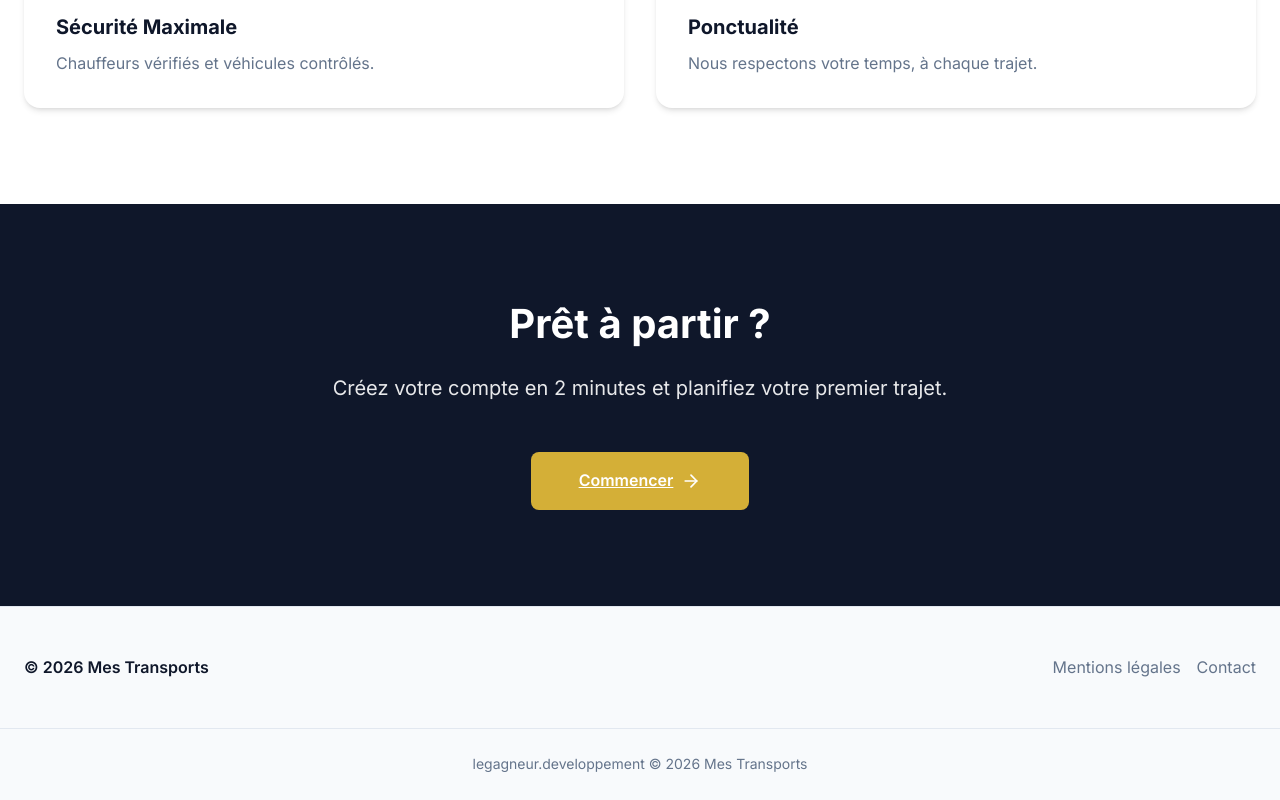
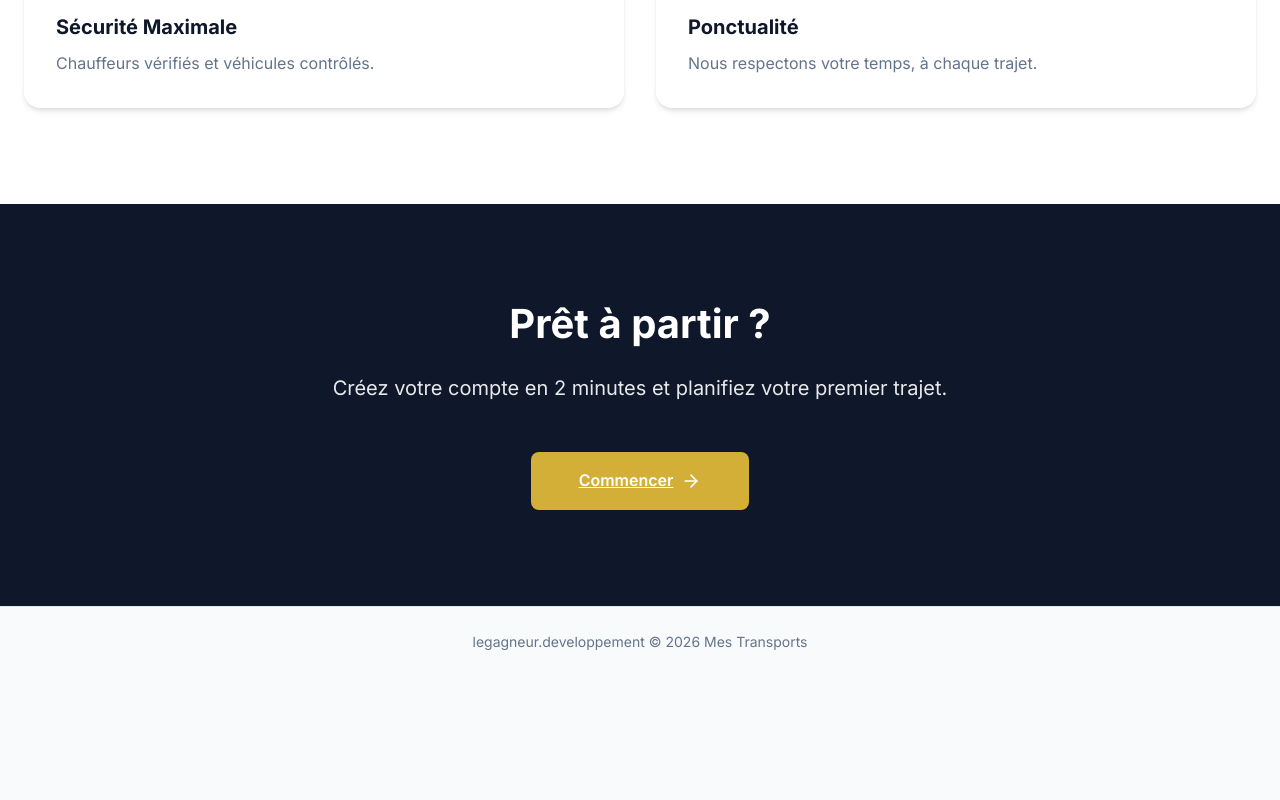
Before and after one commit to legagneurdeveloppement-create/mes-transports-2026, a React (Vite) app: page / in a window 1280 px wide. Shown: the part 1100-1900 px from the top of the page. After the commit the page ends 1777 px from the top, so only its background shows below. Built offline with nearby package versions, Linux system fonts and the light colour scheme; no server answers.

Commit message:
Fix: Remove duplicate footer

```diff
--- a/src/pages/Landing.jsx
+++ b/src/pages/Landing.jsx
@@ -74,15 +74,7 @@ export default function Landing() {
                 </div>
             </section>
 
-            <footer style={{ padding: '3rem 0', background: 'var(--bg)', borderTop: '1px solid #e2e8f0', marginTop: 'auto' }}>
-                <div className="container flex justify-between items-center">
-                    <span style={{ fontWeight: '600', color: 'var(--primary)' }}>© 2026 Mes Transports</span>
-                    <div className="flex gap-4" style={{ color: 'var(--text-light)' }}>
-                        <span>Mentions légales</span>
-                        <span>Contact</span>
-                    </div>
-                </div>
-            </footer>
+
         </div>
     )
 }
```
